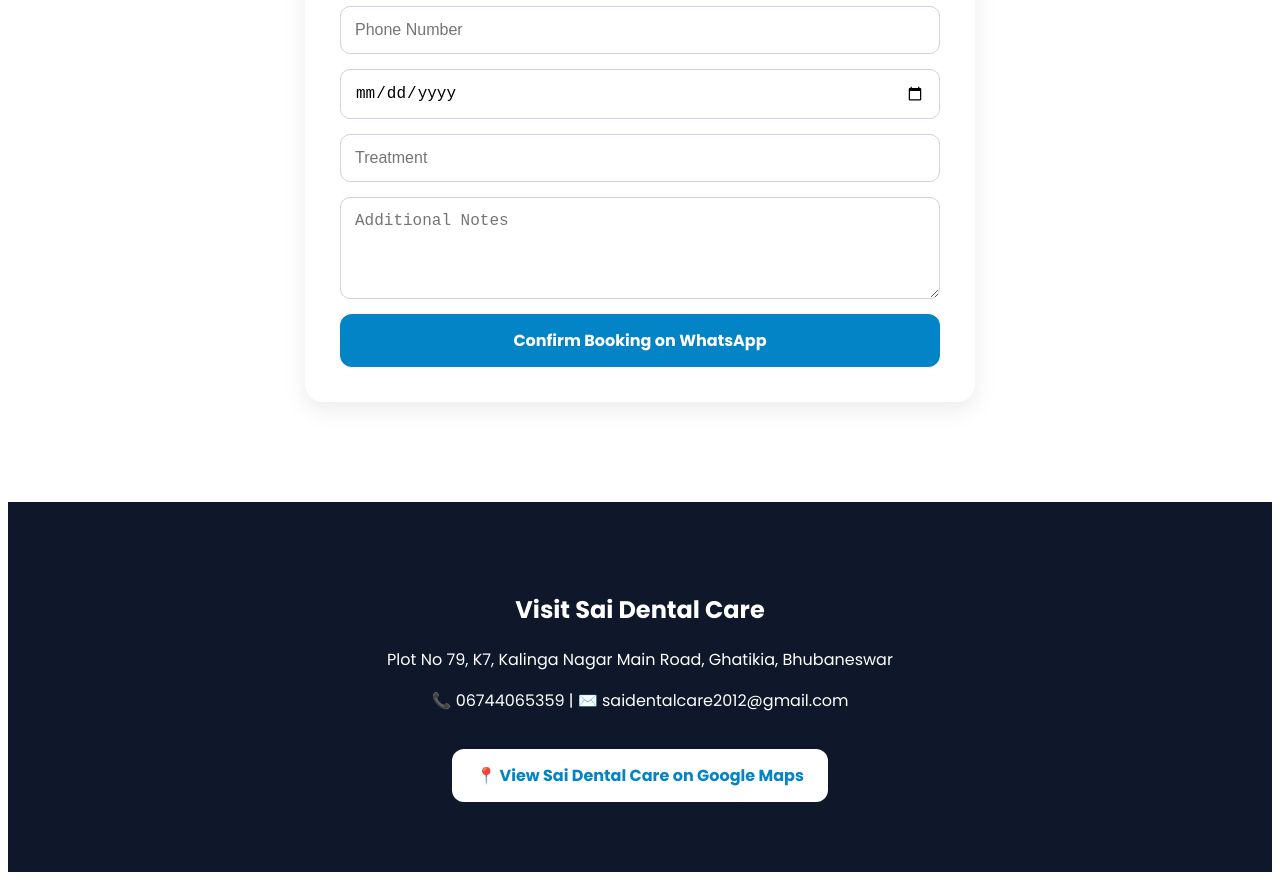
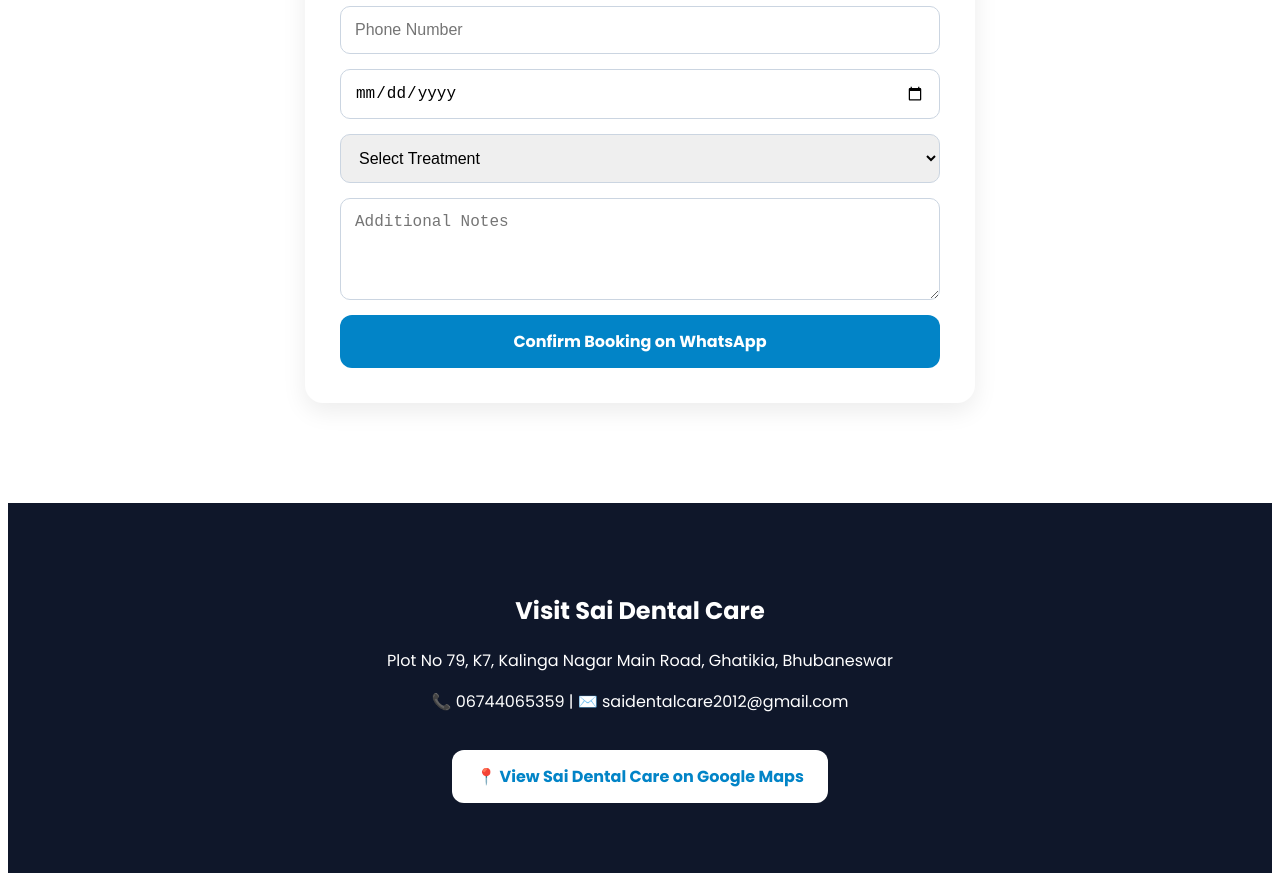
Before and after one commit to Drchinmay/sai-dental-care-site, a React (Vite) app: page / in a window 1280 px wide. Shown: the part 3140-4021 px from the top of the page. Built offline with nearby package versions, Linux system fonts and the light colour scheme.

Commit message:
Update App.jsx

```diff
--- a/src/App.jsx
+++ b/src/App.jsx
@@ -338,13 +338,22 @@
             value={date}
             onChange={(e) => setDate(e.target.value)}
           />
-          <input
-            type="text"
-            placeholder="Treatment"
-            style={inputStyle}
-            value={treatment}
-            onChange={(e) => setTreatment(e.target.value)}
-          />
+          <select
+  style={inputStyle}
+  value={treatment}
+  onChange={(e) => setTreatment(e.target.value)}
+>
+  <option value="">Select Treatment</option>
+  <option>General Consultation</option>
+  <option>Root Canal Treatment</option>
+  <option>Dental Implants</option>
+  <option>Braces / Aligners</option>
+  <option>Teeth Whitening</option>
+  <option>Wisdom Tooth Removal</option>
+  <option>Smile Design</option>
+  <option>Pediatric Dentistry</option>
+  <option>Dental Cleaning</option>
+</select>
           <textarea
             rows="4"
             placeholder="Additional Notes"
```
